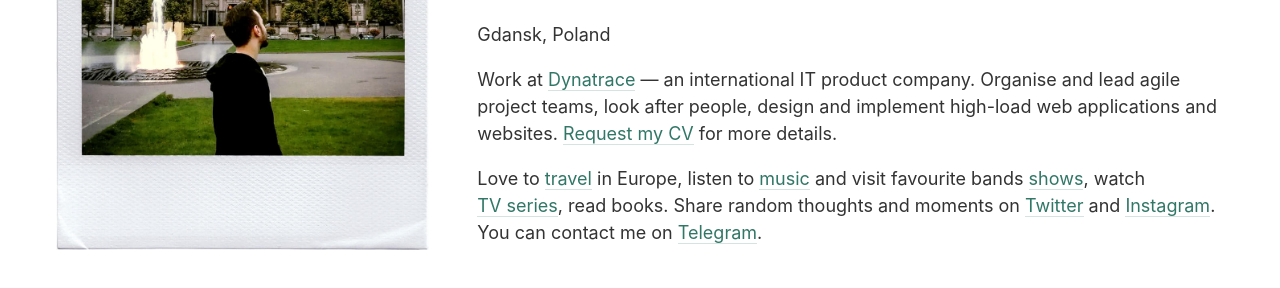
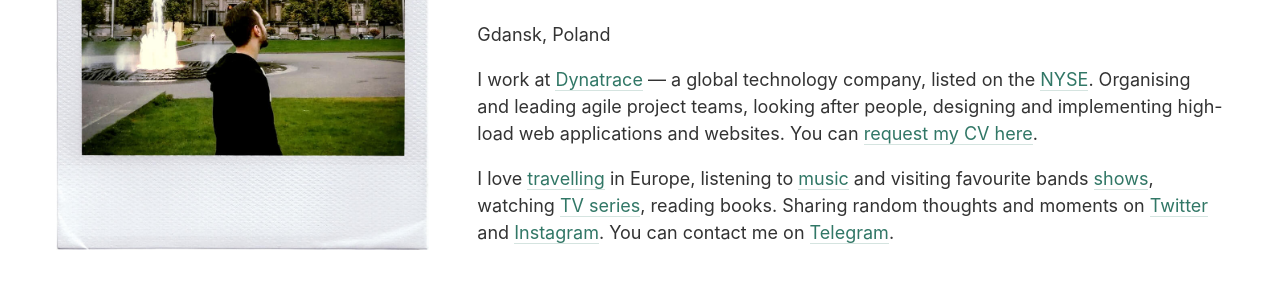
Before and after one commit to mchweb/mchugaev.me, a website: page index.html in a window 1280 px wide. Shown: the part 374-662 px from the top of the page. Drawn offline with Linux system fonts and the light colour scheme.

Commit message:
fix: Rewrite the text.

```diff
--- a/index.html
+++ b/index.html
@@ -38,39 +38,41 @@
           </h1>
           <p>Gdansk, Poland</p>
           <p>
-            Work at
+            I work at
             <a href="https://dynatrace.com" target="_blank" rel="noopener nofollow">Dynatrace</a>
-            — an international IT product company. Organise and lead agile project teams, look after
-            people, design and implement high-load web applications and websites.
+            — a global technology company, listed on the
+            <a href="https://www.nyse.com/quote/XNYS:DT" target="_blank" rel="noopener nofollow"
+              >NYSE</a
+            >. Organising and leading agile project teams, looking after people, designing and
+            implementing high-load web applications and websites. You can
             <a
               href="https://drive.google.com/file/d/1ffyNBXgjv9Qtfm50czmYuG4gmHdxJF3a/view?usp=sharing"
               rel="noreferrer noopener"
               target="_blank"
-              >Request my CV</a
-            >
-            for more details.
+              >request my CV here</a
+            >.
           </p>
           <p>
-            Love to
+            I love
             <a
               href="https://www.couchsurfing.com/people/mchweb"
               target="_blank"
               rel="noopener nofollow"
-              >travel</a
+              >travelling</a
             >
-            in Europe, listen to
+            in Europe, listening to
             <a href="https://www.last.fm/user/mchweb" target="_blank" rel="noopener nofollow"
               >music</a
             >
-            and visit favourite bands
+            and visiting favourite bands
             <a
               href="https://snow-eucalyptus-39d.notion.site/seen-live-8ad1706991914b3db554839e27c2d311"
               target="_blank"
               rel="noopener nofollow"
               >shows</a
-            >, watch
+            >, watching
             <a href="https://myshows.me/mchweb" target="_blank" rel="noopener nofollow">TV series</a
-            >, read books. Share random thoughts and moments on
+            >, reading books. Sharing random thoughts and moments on
             <a href="https://twitter.com/mchweb" target="_blank" rel="noopener nofollow">Twitter</a>
             and
             <a href="https://instagram.com/mchweb" target="_blank" rel="noopener nofollow"
```
